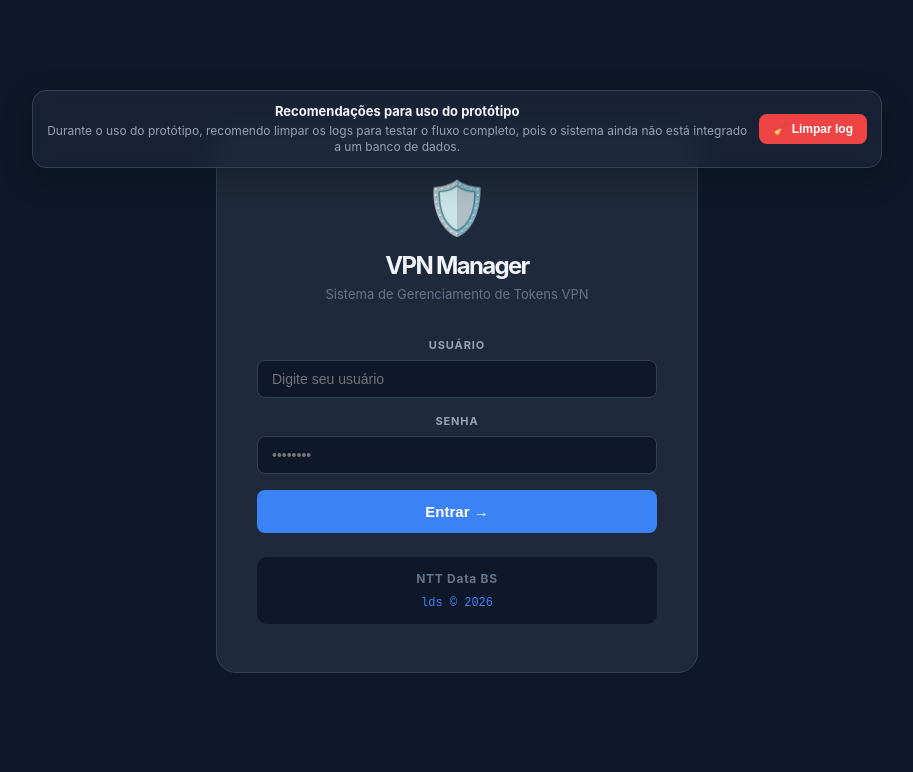
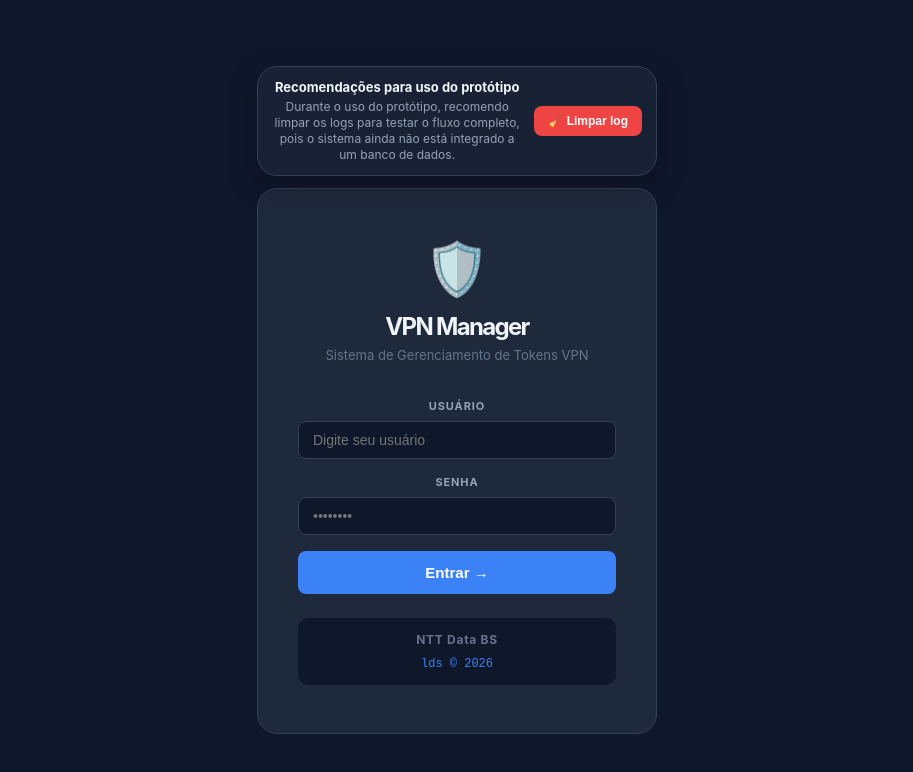
Before and after one commit to de-Sa/VPN---Manager, a React (Vite) app: page / in a window 1280 px wide. Shown: the top 772 px of the page, without its empty margins (183-1096 px from the left). Built offline with nearby package versions, Linux system fonts and the light colour scheme.

Commit message:
First Commit

```diff
--- a/src/App.jsx
+++ b/src/App.jsx
@@ -328,31 +328,41 @@ function LoginPage({ users, onLogin, onClearLogs }) {
         alignItems: "center",
         justifyContent: "center",
         padding: "20px",
-        position: "relative", // ✅ importante para o absolute funcionar
-      }}
-    >
-      {/* ✅ Aviso do protótipo + botão (área vermelha) */}
-      <div
-        style={{
-          position: "absolute",
-          top: "90px",
-          left: "50%",
-          transform: "translateX(-50%)",
-          width: "min(820px, 92vw)",
+      }}
+    >
+      {/* ✅ container com largura fixa e stretch real */}
+      <div
+        style={{
+          width: "100%",
+          maxWidth: "400px",
+          display: "flex",
+          flexDirection: "column",
+          gap: "12px",
+          alignItems: "stretch", // ✅ garante que os filhos ocupem exatamente a mesma largura
+        }}
+      >
+        {/* ✅ Banner superior (encaixado e 100% da largura do container) */}
+        <div
+          style={{
+            width: "100%",
+            boxSizing: "border-box", // ✅ garante padding dentro da largura
             background: "rgba(30, 41, 59, 0.65)",
             border: `1px solid ${K.border}`,
-          borderRadius: "14px",
+            borderRadius: "20px", // ✅ igual ao card (melhora “perfeita” sensação de alinhamento)
             padding: "12px 14px",
+
             display: "flex",
             gap: "12px",
             alignItems: "center",
             justifyContent: "space-between",
+            flexWrap: "wrap",
+
             backdropFilter: "blur(10px)",
             boxShadow: "0 10px 30px rgba(0,0,0,0.25)",
-          zIndex: 2,
-        }}
-      >
-        <div style={{ display: "flex", flexDirection: "column", gap: "4px" }}>
+          }}
+        >
+          {/* ✅ sem minWidth grande (evita “forçar” quebra e parecer menor) */}
+          <div style={{ display: "flex", flexDirection: "column", gap: "4px", flex: 1 }}>
             <div style={{ color: K.text, fontWeight: 700, fontSize: "13px" }}>
               Recomendações para uso do protótipo
             </div>
@@ -364,21 +374,26 @@ function LoginPage({ users, onLogin, onClearLogs }) {
 
           <button
             onClick={onClearLogs}
-          style={btn(K.red, { padding: "8px 14px", fontSize: "12px", whiteSpace: "nowrap" })}
+            style={btn(K.red, {
+              padding: "8px 14px",
+              fontSize: "12px",
+              whiteSpace: "nowrap",
+              flexShrink: 0,
+            })}
             title="Limpar logs e resetar tokens (protótipo)"
           >
             🧹 Limpar log
           </button>
         </div>
 
-      {/* Card de login */}
-      <div
-        style={{
+        {/* ✅ Card de login (100% da largura do container) */}
+        <div
+          style={{
+            width: "100%",
+            boxSizing: "border-box",
             background: K.card,
             borderRadius: "20px",
             padding: "48px 40px",
-          width: "100%",
-          maxWidth: "400px",
             border: `1px solid ${K.border}`,
           }}
         >
@@ -409,6 +424,7 @@ function LoginPage({ users, onLogin, onClearLogs }) {
               >
                 {label}
               </label>
+
               <input
                 style={inp({ width: "100%" })}
                 type={type}
@@ -439,6 +455,7 @@ function LoginPage({ users, onLogin, onClearLogs }) {
             </div>
             <div style={{ color: K.dim }}>
               <span style={{ color: K.blue, fontFamily: "monospace" }}>lds © 2026</span>
+            </div>
           </div>
         </div>
       </div>
```
Lines whose indentation alone changed are shown as unchanged.
